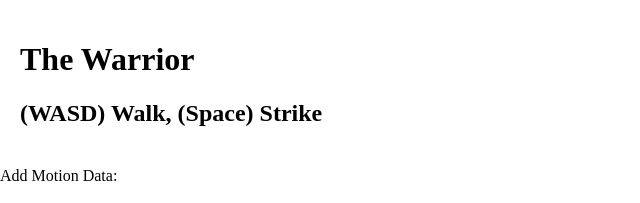
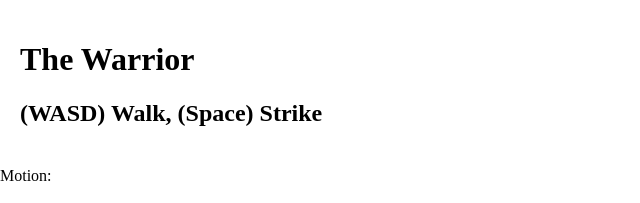
Before and after one commit to RodriguesViana/warriorgame, a plain HTML site: page index.html in a window 1280 px wide. Shown: the top 203 px of the page, 0-640 px from the left. Drawn offline with nearby package versions, Linux system fonts and the light colour scheme.

Commit message:
back to motion

```diff
--- a/index.html
+++ b/index.html
@@ -26,7 +26,7 @@
         </div>
 
     </header>
-    <div id='accelerometerData container'>Add Motion Data:</div>
+    <div id='accelerometerData container'>Motion:</div>
 
     <main class='container geral'>
         <div id='cenario' class='cenario'>
```
